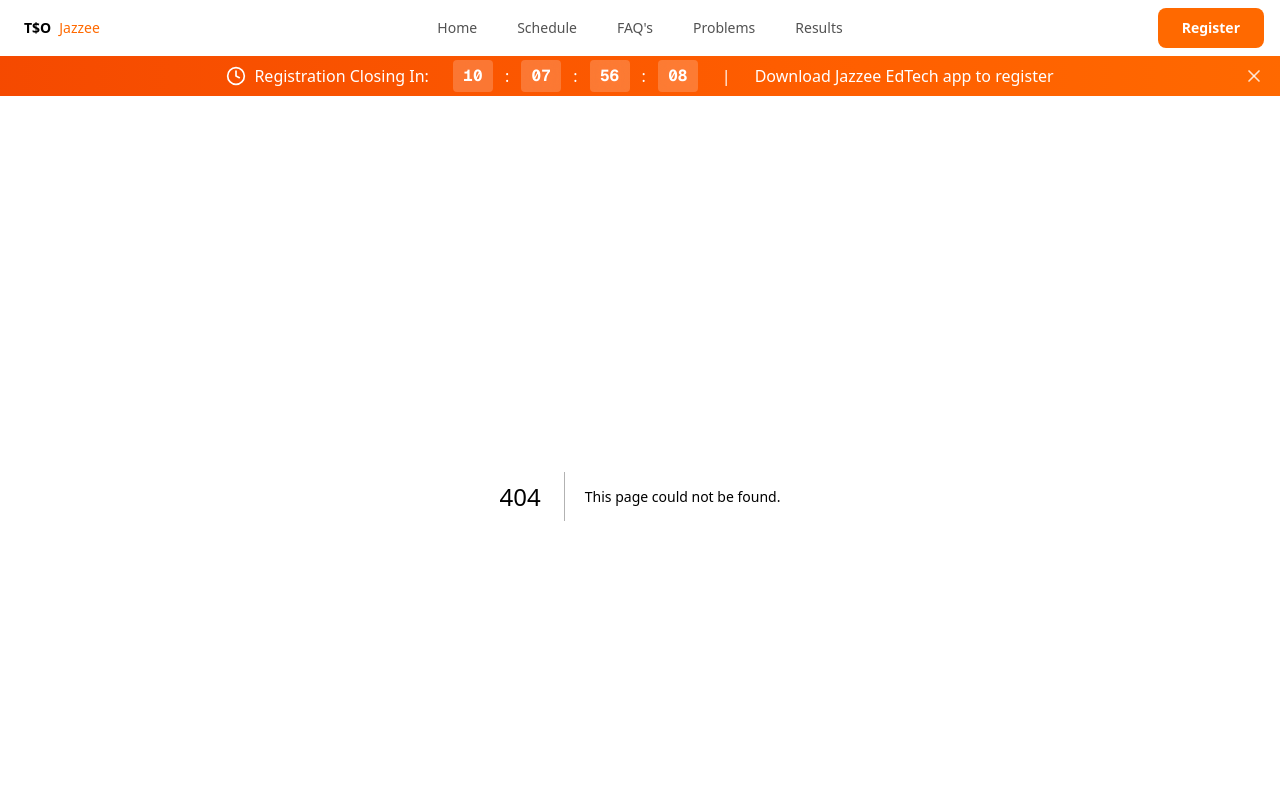
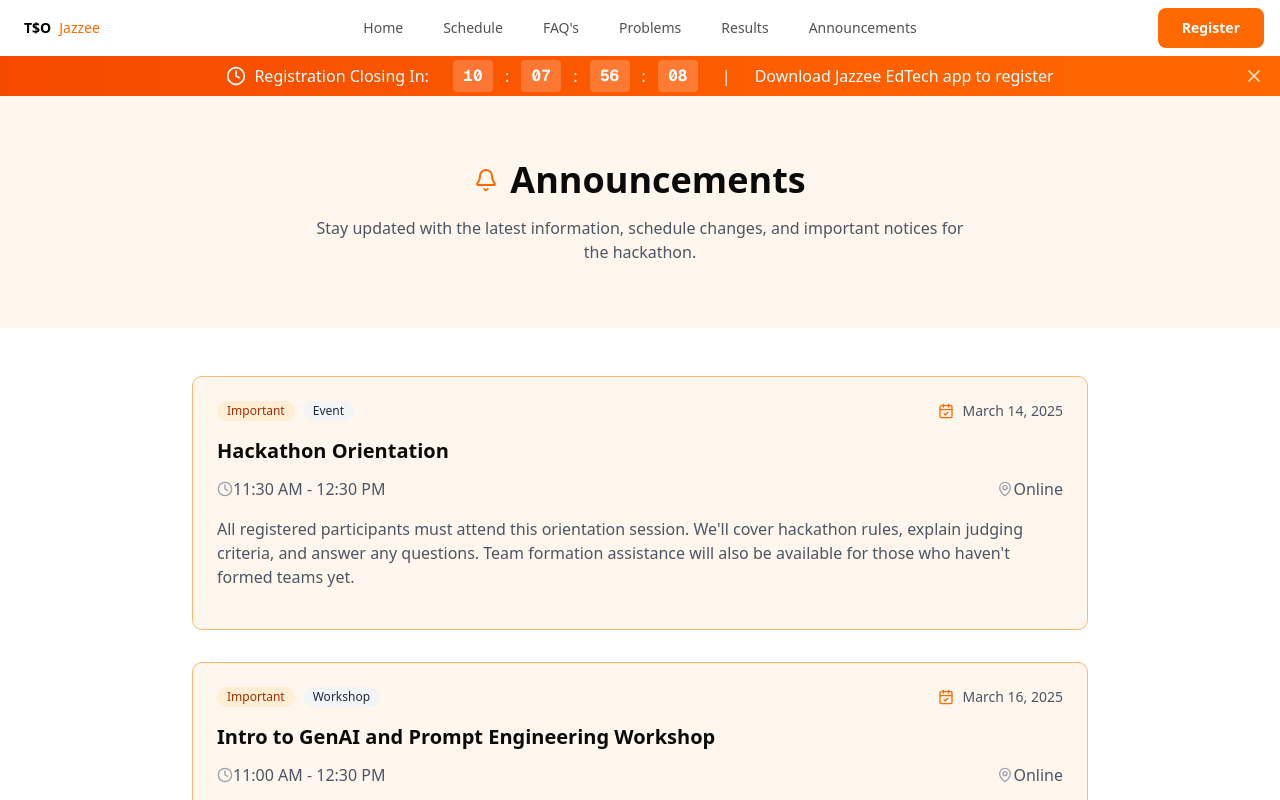
Before and after one commit to garunAMT/jazzee-hackathon, a Next.js app: page /announcements in a window 1280 px wide. Before the commit this address had no page. Shown: the top 800 px of the page. Built offline with nearby package versions, Linux system fonts and the light colour scheme.

Commit message:
added announcements page

```diff
--- /dev/null
+++ b/app/announcements/page.tsx
@@ -0,0 +1,175 @@
+"use client"
+
+import { useState } from "react"
+import Link from "next/link"
+import { Button } from "@/components/ui/button"
+import { Clock, MapPin, Bell, ChevronRight, CalendarCheck } from "lucide-react"
+
+// Sample announcements data
+const announcements = [
+  {
+    id: 1,
+    title: "Hackathon Orientation",
+    date: "March 14, 2025", // Tomorrow's date relative to the event
+    time: "11:30 AM - 12:30 PM",
+    location: "Online",
+    description:
+      "All registered participants must attend this orientation session. We'll cover hackathon rules, explain judging criteria, and answer any questions. Team formation assistance will also be available for those who haven't formed teams yet.",
+    isImportant: true,
+    category: "Event",
+  },
+  {
+    id: 2,
+    title: "Intro to GenAI and Prompt Engineering Workshop",
+    date: "March 16, 2025", // Sunday
+    time: "11:00 AM - 12:30 PM",
+    location: "Online",
+    description:
+      "Learn the fundamentals of Generative AI and effective prompt engineering techniques in this hands-on workshop. This session is perfect for beginners and those looking to improve their AI skills. Get ready with your laptops to participate in the practical exercises.",
+    isImportant: true,
+    category: "Workshop",
+  },
+//   {
+//     id: 3,
+//     title: "API Access Credentials Distribution",
+//     date: "March 14, 2025",
+//     time: "2:00 PM - 4:00 PM",
+//     location: "Help Desk, Main Lobby",
+//     description:
+//       "All teams can collect their API access credentials for various AI services and cloud platforms. These include OpenAI, Google Cloud, AWS credits, and other tools you'll need during the hackathon.",
+//     isImportant: true,
+//     category: "Resource",
+//   },
+//   {
+//     id: 4,
+//     title: "Design Thinking for AI Products Workshop",
+//     date: "March 15, 2025",
+//     time: "3:00 PM - 4:30 PM",
+//     location: "Workshop Room B, Tech Innovation Center",
+//     description:
+//       "This workshop will cover essential design thinking principles specifically for AI-powered products. Learn how to create intuitive user experiences and interfaces that make your AI solutions more accessible and user-friendly.",
+//     isImportant: false,
+//     category: "Workshop",
+//   },
+]
+
+export default function AnnouncementsPage() {
+//   const [filter, setFilter] = useState("All")
+
+//   const filteredAnnouncements =
+//     filter === "All" ? announcements : announcements.filter((announcement) => announcement.category === filter)
+
+  // Get today's date for highlighting
+  const today = new Date().toLocaleDateString("en-US", {
+    year: "numeric",
+    month: "long",
+    day: "numeric",
+  })
+
+  return (
+    <div className="flex flex-col min-h-screen">
+
+
+      <main className="flex-1">
+        {/* Hero Section */}
+        <section className="py-12 md:py-16 bg-orange-50">
+          <div className="container">
+            <div className="flex items-center gap-3 mb-4 justify-center">
+              <Bell className="h-6 w-6 text-orange-500" />
+              <h1 className="text-3xl md:text-4xl font-bold text-center">Announcements</h1>
+            </div>
+            <p className="text-center mt-2 text-gray-600 max-w-2xl mx-auto">
+              Stay updated with the latest information, schedule changes, and important notices for the hackathon.
+            </p>
+          </div>
+        </section>
+
+        {/* Filters */}
+        {/* <section className="py-6 bg-white border-b">
+          <div className="container max-w-4xl mx-auto">
+            <div className="flex flex-wrap gap-2 justify-center">
+              {["All", "Event", "Workshop", "Resource", "Important"].map((category) => (
+                <button
+                  key={category}
+                  onClick={() => setFilter(category)}
+                  className={`px-4 py-2 rounded-full text-sm font-medium transition-all ${
+                    filter === category ? "bg-orange-500 text-white" : "bg-gray-100 text-gray-700 hover:bg-gray-200"
+                  }`}
+                >
+                  {category}
+                </button>
+              ))}
+            </div>
+          </div>
+        </section> */}
+
+        {/* Announcements List */}
+        <section className="py-12 bg-white">
+          <div className="container max-w-4xl mx-auto">
+            <div className="space-y-8">
+              {announcements.map((announcement) => (
+                <div
+                  key={announcement.id}
+                  className={`border rounded-lg overflow-hidden ${
+                    announcement.isImportant ? "border-orange-300 bg-orange-50" : "border-gray-200 bg-white"
+                  }`}
+                >
+                  <div className="p-6">
+                    <div className="flex flex-col md:flex-row md:items-center justify-between gap-4 mb-4">
+                      <div className="flex items-center gap-2">
+                        {announcement.isImportant && (
+                          <span className="inline-flex items-center px-2.5 py-0.5 rounded-full text-xs font-medium bg-orange-100 text-orange-800">
+                            Important
+                          </span>
+                        )}
+                        <span className="inline-flex items-center px-2.5 py-0.5 rounded-full text-xs font-medium bg-gray-100 text-gray-800">
+                          {announcement.category}
+                        </span>
+                      </div>
+                      <div className="flex items-center gap-2 text-sm text-gray-500">
+                        <CalendarCheck className="h-4 w-4 text-orange-500" />
+                        <span className={announcement.date === today ? "font-medium text-orange-600" : "text-gray-600"}>
+                          {announcement.date}
+                        </span>
+                      </div>
+                    </div>
+
+                    <h3 className="text-xl font-bold mb-3">{announcement.title}</h3>
+
+                    <div className="flex items-center justify-between mb-4">
+                      <div className="flex items-center text-gray-600">
+                        <Clock className="h-4 w-4 text-gray-400" />
+                        <span>{announcement.time}</span>
+                      </div>
+                      <div className="flex items-center text-gray-600">
+                        <MapPin className="h-4 w-4 text-gray-400" />
+                        <span>{announcement.location}</span>
+                      </div>
+                    </div>
+
+                    <p className="text-gray-600 mb-4">{announcement.description}</p>
+
+                    {/* <div className="flex justify-end">
+                      <Button variant="ghost" className="text-orange-500 hover:text-orange-600 hover:bg-orange-50 p-0">
+                        <span className="flex items-center">
+                          Add to Calendar
+                          <ChevronRight className="h-4 w-4 ml-1" />
+                        </span>
+                      </Button>
+                    </div> */}
+                  </div>
+                </div>
+              ))}
+
+              {announcements.length === 0 && (
+                <div className="text-center py-12">
+                  <p className="text-gray-500">No announcements found for this category.</p>
+                </div>
+              )}
+            </div>
+          </div>
+        </section>
+      </main>
+    </div>
+  )
+}
--- a/components/shared/Navbar.tsx
+++ b/components/shared/Navbar.tsx
@@ -34,6 +34,10 @@ export function NavigationBar() {
         {
       name: "Results",
       link: "/results",
+    },
+    {
+      name: "Announcements",
+      link: "/announcements",
     },
   ];
 
```
